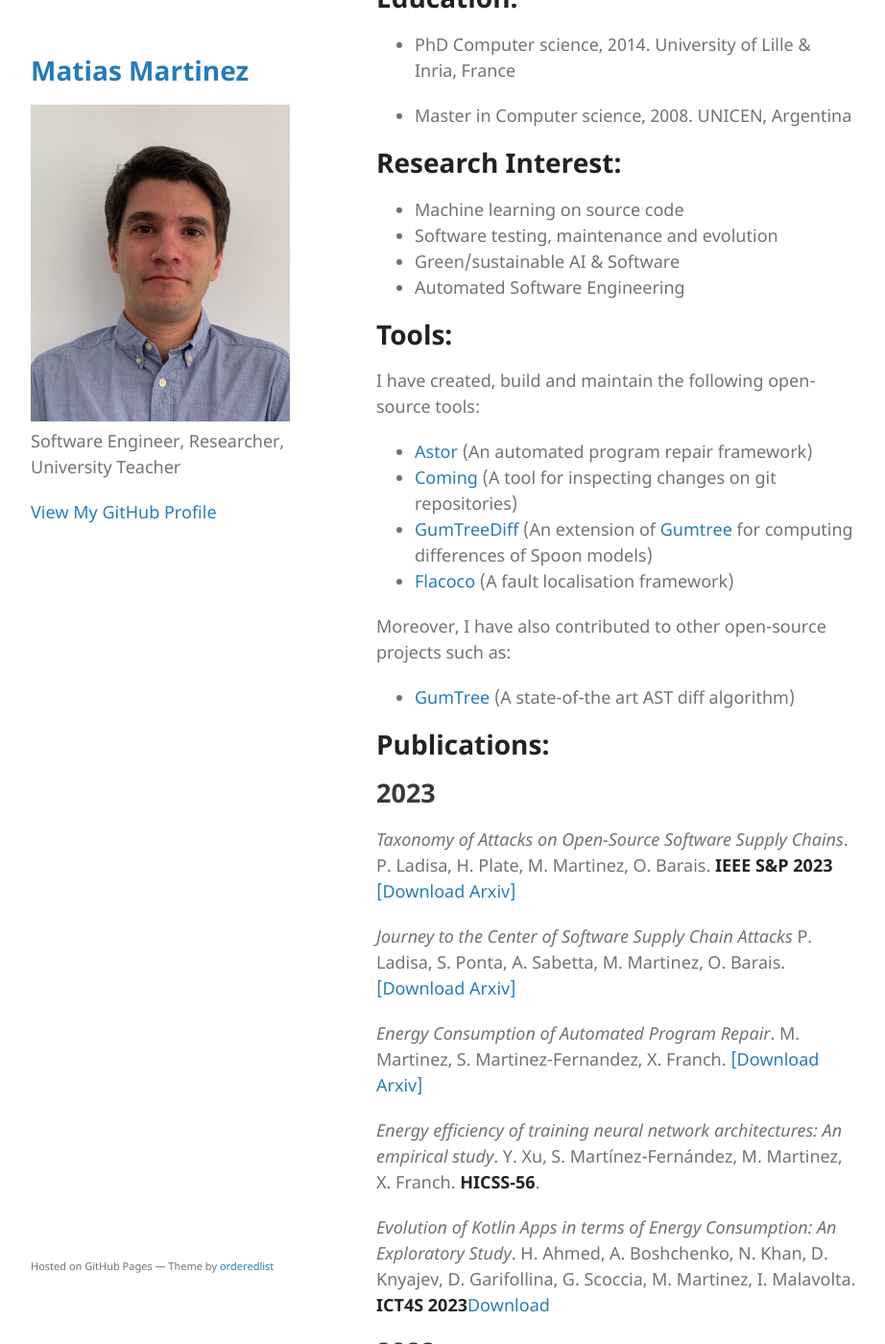
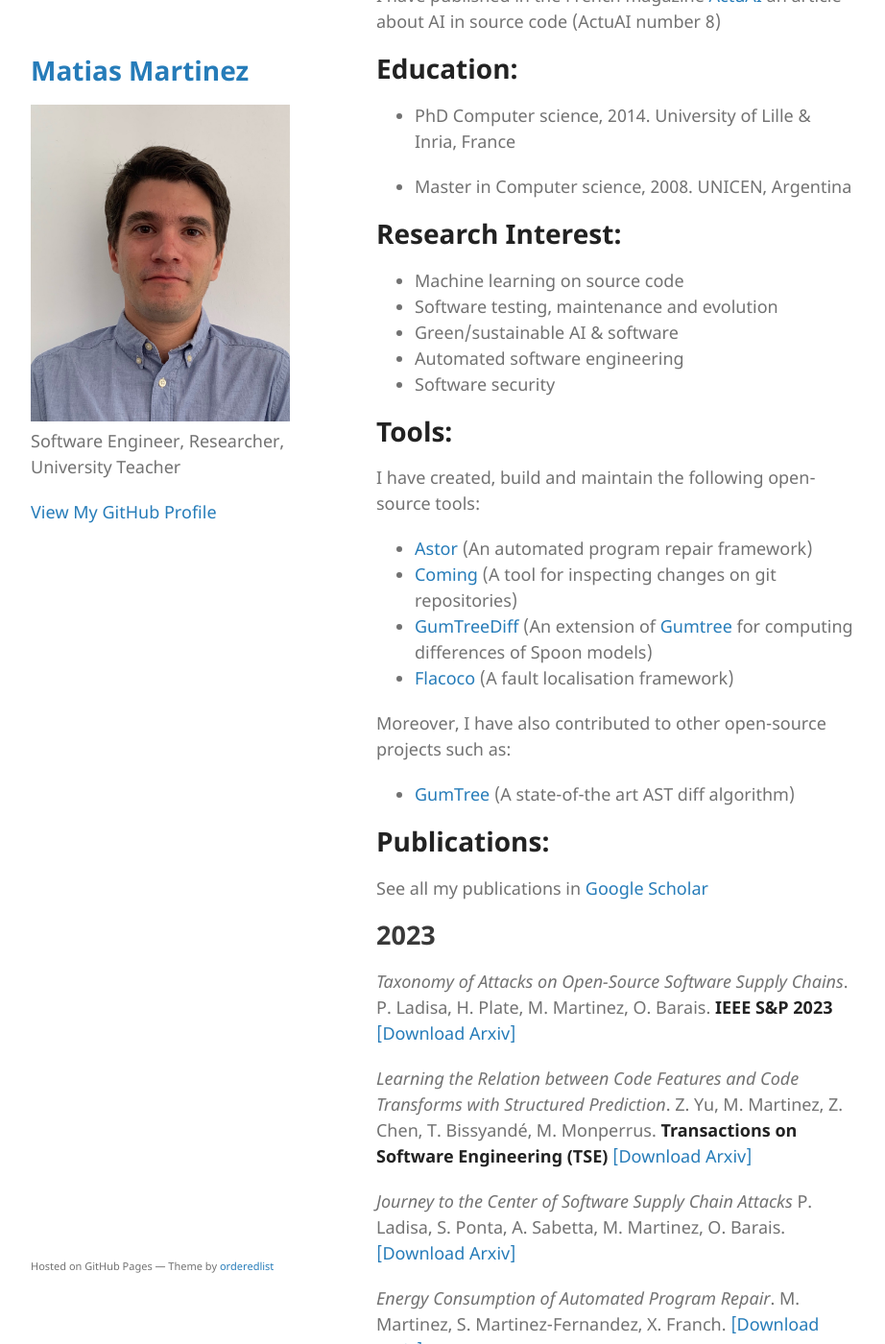
Before and after one commit to martinezmatias/martinezmatias.github.io, a Jekyll site: the page built from index.md, in a window 1280 px wide and 1400 px high, scrolled down 1175 px. Shown: the whole window at 96% size, without its empty margins (178-1100 px from the left). Built offline with Jekyll 4.4.1, drawn with Linux system fonts in a browser that asks for light colours; our own code applies the rules of GitHub Pages for plain Markdown files; some of the changed text lies outside the part shown.

Commit message:
update site

```diff
--- a/index.md
+++ b/index.md
@@ -25,6 +25,8 @@
 
 I am associate editor of [Springer Automated Software Engineering journal](https://www.springer.com/journal/10515).
 
+I have published in the French magazine  [ActuAI](https://www.actuia.com/) an article about AI in source code (ActuAI number 8)
+
 # Education:
 
 - PhD Computer science, 2014. University of Lille & Inria, France
@@ -36,8 +38,9 @@
 
 - Machine learning on source code
 - Software testing, maintenance and evolution
-- Green/sustainable AI & Software
-- Automated Software Engineering
+- Green/sustainable AI & software
+- Automated software engineering
+- Software security
 
 
 # Tools:
@@ -54,18 +57,21 @@
 
 # Publications:
 
+See all my publications in [Google Scholar](https://scholar.google.com/citations?user=glRf46S0yTIC&hl=en)
 
 ## 2023
 
 *Taxonomy of Attacks on Open-Source Software Supply Chains*. P. Ladisa, H. Plate, M. Martinez, O. Barais. **IEEE S&P 2023** [[Download Arxiv]](https://arxiv.org/abs/2204.04008)
 
+*Learning the Relation between Code Features and Code Transforms with Structured Prediction*. Z. Yu, M. Martinez, Z. Chen, T. Bissyandé, M. Monperrus. **Transactions on Software Engineering (TSE)** [[Download Arxiv]](https://arxiv.org/abs/1907.09282)
+
 *Journey to the Center of Software Supply Chain Attacks* P. Ladisa,  S. Ponta, A. Sabetta, M. Martinez, O. Barais.[[Download Arxiv]](https://arxiv.org/abs/2304.05200)
 
 *Energy Consumption of Automated Program Repair*. M. Martinez, S. Martinez-Fernandez, X. Franch. [[Download Arxiv]](http://arxiv.org/abs/2211.12104)
 
-*Energy efficiency of training neural network architectures: An empirical study*. Y. Xu, S. Martínez-Fernández, M. Martinez, X. Franch. **HICSS-56**.
+*Energy efficiency of training neural network architectures: An empirical study*. Y. Xu, S. Martínez-Fernández, M. Martinez, X. Franch. **HICSS-56**. [[Download Arxiv]](https://arxiv.org/abs/2302.00967)
 
-*Evolution of Kotlin Apps in terms of Energy Consumption: An Exploratory Study*. H. Ahmed, A. Boshchenko, N. Khan, D. Knyajev, D. Garifollina, G. Scoccia, M. Martinez, I. Malavolta.  **ICT4S 2023**[Download](http://www.ivanomalavolta.com/files/papers/ICT4S_2023.pdf)
+*Evolution of Kotlin Apps in terms of Energy Consumption: An Exploratory Study*. H. Ahmed, A. Boshchenko, N. Khan, D. Knyajev, D. Garifollina, G. Scoccia, M. Martinez, I. Malavolta. **ICT4S 2023**.  [Download](http://www.ivanomalavolta.com/files/papers/ICT4S_2023.pdf)
 
 
 ## 2022
@@ -207,12 +212,20 @@
 
 # Contact:
 
-## Email:
+### Email:
 
 - <matias.sebastian.martinez@gmail.com>
 - <matias.martinez@upc.edu>
 
-## Twitter:
+### Google Scholar
+
+[Google Scholar Matias Martinez](https://scholar.google.com/citations?user=glRf46S0yTIC&hl=en)
+
+### Github:
+
+[https://github.com/martinezmatias/](https://github.com/martinezmatias/)
+
+### Twitter:
 
 - [https://twitter.com/mat10martinez](https://twitter.com/mat10martinez)
 
```
Also changed, not shown: other parts of index.md (+0 -1 lines), index.html (+21 -8 lines), 1 other file.
